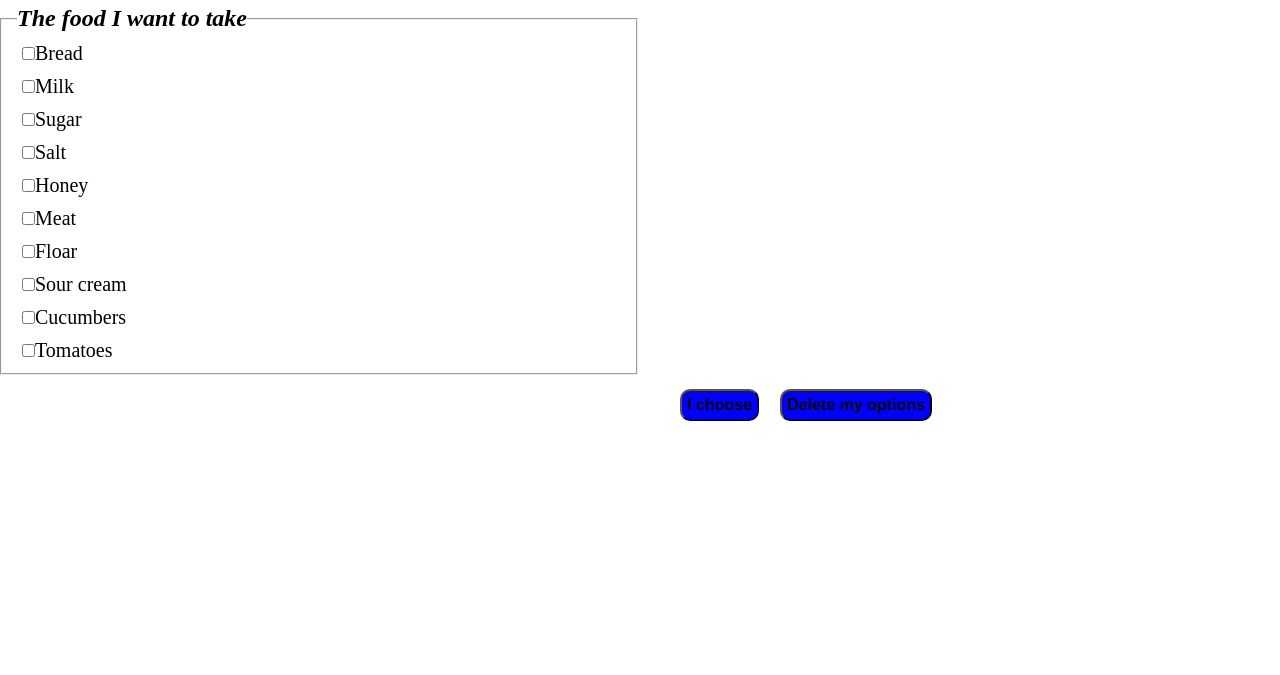
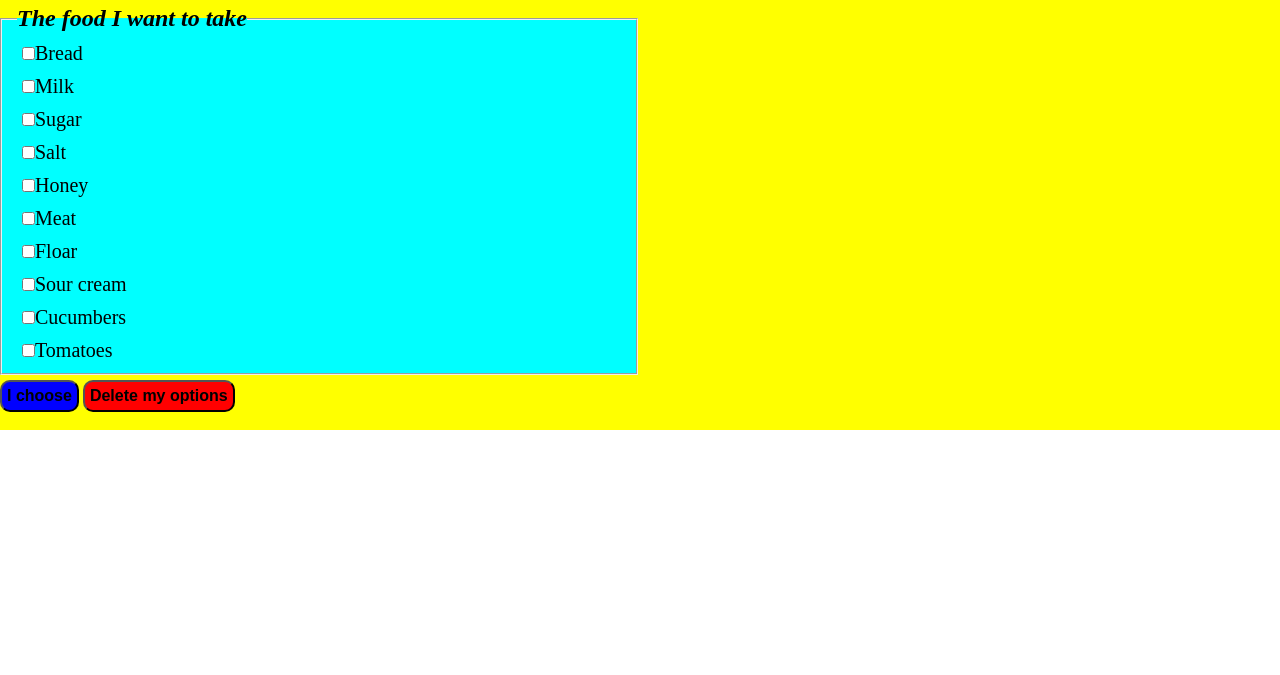
Before and after one commit to DUDA-UA/foodForms, a plain HTML site: page index.html in a window 1280 px wide. Shown: the part 125-800 px from the top of the page. Drawn offline with Linux system fonts and the light colour scheme.

Commit message:
Some new(colors)

```diff
--- a/cssForms.css
+++ b/cssForms.css
@@ -15,6 +15,7 @@ form{
     grid-gap: 5px;
     height: auto;
     margin: 0;
+    background-color: yellow;
 }
 
 h1{
@@ -35,6 +36,7 @@ legend{
     display:inline-grid;
     grid-area: d;
     font-size: 20px;
+    background-color: aqua;
 }
 
 #field1 ul > li{
@@ -45,6 +47,7 @@ legend{
 #field2{
     grid-area: f;
     font-size: 20px;
+    background-color: aqua;
 }
 
 #field2 ul > li{
@@ -76,9 +79,12 @@ legend{
     grid-area: ff;
 }
 
+.allButton{
+    display:inline;
+    grid-area: s;
+}
+
 #pushButton1,#pushButton2{
-    display:block;
-    grid-area: s;
     width: auto;
     margin: auto;
     padding: 5px;
@@ -90,10 +96,6 @@ legend{
     outline: 0 !important;
 }
 
-#pushButton1{
-    margin-left: 680px;
+#pushButton2{
+    background-color: red;
 }
-
-#pushButton2{
-    margin-left: 780px;
-}
--- a/index.html
+++ b/index.html
@@ -58,10 +58,10 @@
             <div id='dayDiv'>Day: <span id='textDay'></span></div>
             <div id='foodDiv'>Food: <span id='textFood'></span></div>
         </div> -->
-
-        <input type="submit" value="I choose" id="pushButton1">
-        <input type="reset" value='Delete my options' id="pushButton2">
-
+        <div class="allButton">
+            <input type="submit" value="I choose" id="pushButton1">
+            <input type="reset" value='Delete my options' id="pushButton2">
+        </div>
     </form>
 
 
```
